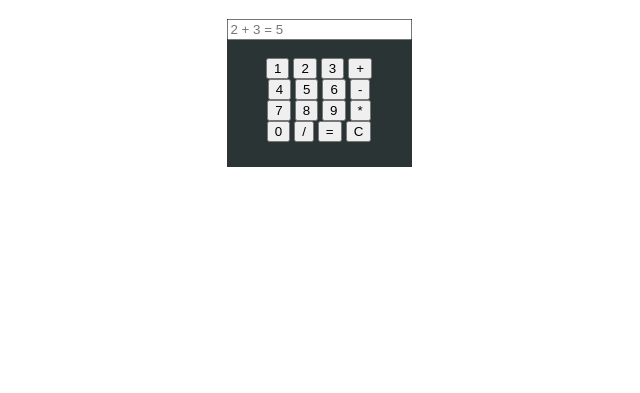
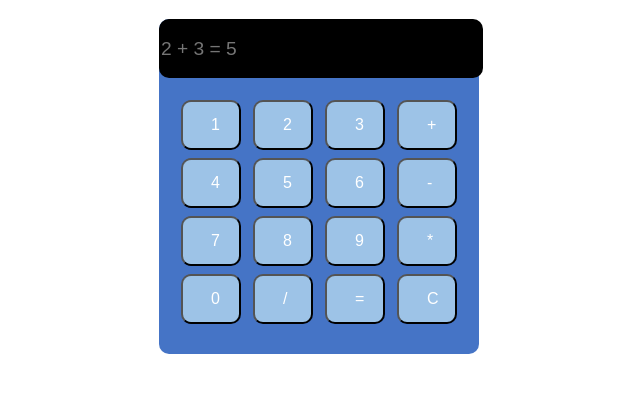
Before and after one commit to its-mohd-kaif/Js-Calculator, a plain HTML site: page src/index.html in a window 1280 px wide. Shown: the part 61-454 px from the top of the page, without its empty margins (321-961 px from the left). Drawn offline with Linux system fonts and the light colour scheme.

Commit message:
Modifiaction of UI has been done

```diff
--- a/src/index.html
+++ b/src/index.html
@@ -12,33 +12,30 @@
       <h1>Calculator</h1>
       <div class="main">
         <!-- Buttons  -->
-      <input type="text" id="output" placeholder="2 + 3 = 5"><br><br>
-      <input type="button" value="1" onclick="button('1')"/>
-      <input type="button" value="2" onclick="button('2')">
-      <input type="button" value="3" onclick="button('3')">
-      <input type="button" value="+" onclick="button('+')">
-      <br>
-      <input type="button" value="4" onclick="button('4')"/>
-      <input type="button" value="5" onclick="button('5')">
-      <input type="button" value="6" onclick="button('6')">
-      <input type="button" value="-" onclick="button('-')">
-      <br>
-      <input type="button" value="7" onclick="button('7')"/>
-      <input type="button" value="8" onclick="button('8')">
-      <input type="button" value="9" onclick="button('9')">
-      <input type="button" value="*" onclick="button('*')">
-      <br>
-      <input type="button" value="0" onclick="button('0')"/>
-      <input type="button" value="/" onclick="button('/')">
-      <!-- Equal Button -->
-      <input type="button" value="=" onclick="equal()"/>
-      <!-- Reset Button -->
-      <input type="button" value="C" onclick="reset()">
+        <input type="text" id="output" placeholder="2 + 3 = 5" /><br /><br />
+        <input type="button" class="block" value="1" onclick="button('1')" />
+        <input type="button" class="block" value="2" onclick="button('2')" />
+        <input type="button" class="block" value="3" onclick="button('3')" />
+        <input type="button" class="block" value="+" onclick="button('+')" />
+        <br />
+        <input type="button" class="block" value="4" onclick="button('4')" />
+        <input type="button" class="block" value="5" onclick="button('5')" />
+        <input type="button" class="block" value="6" onclick="button('6')" />
+        <input type="button" class="block" value="-" onclick="button('-')" />
+        <br />
+        <input type="button" class="block" value="7" onclick="button('7')" />
+        <input type="button" class="block" value="8" onclick="button('8')" />
+        <input type="button" class="block" value="9" onclick="button('9')" />
+        <input type="button" class="block" value="*" onclick="button('*')" />
+        <br />
+        <input type="button" class="block" value="0" onclick="button('0')" />
+        <input type="button" class="block" value="/" onclick="button('/')" />
+        <!-- Equal Button -->
+        <input type="button" class="block" value="=" onclick="equal()" />
+        <!-- Reset Button -->
+        <input type="button" class="block" value="C" onclick="reset()" />
       </div>
-
     </center>
-
-
   </body>
   <script src="index.js"></script>
 </html>
--- a/src/style.css
+++ b/src/style.css
@@ -1,5 +1,29 @@
+
+
 .main{
-    background-color: rgb(43, 52, 53);
+    background-color: rgba(69,116,198,255);
     width: fit-content;
     padding-bottom: 2%;
+
+    border-radius: 10px;
 }
+.block {
+    width: 4%;
+    background-color: rgba(157,195,231,255);
+    padding: 14px 28px;
+    font-size: 16px;
+    cursor: pointer;
+    margin: 4px;
+    color:white;
+    border-radius: 10px;
+  }
+#output{
+
+    width: 100%;
+    height: 3em;
+    border: none;
+    color: white;
+    background-color: rgb(0, 0, 0);
+    font-size: larger;
+    border-radius: 10px;
+}
```
